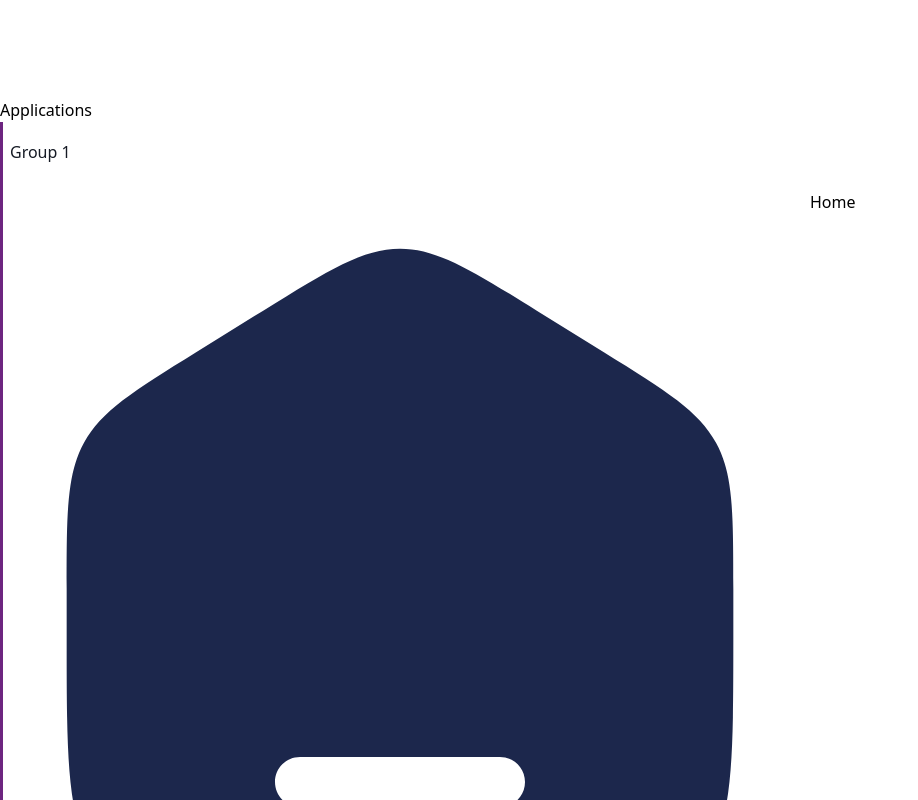
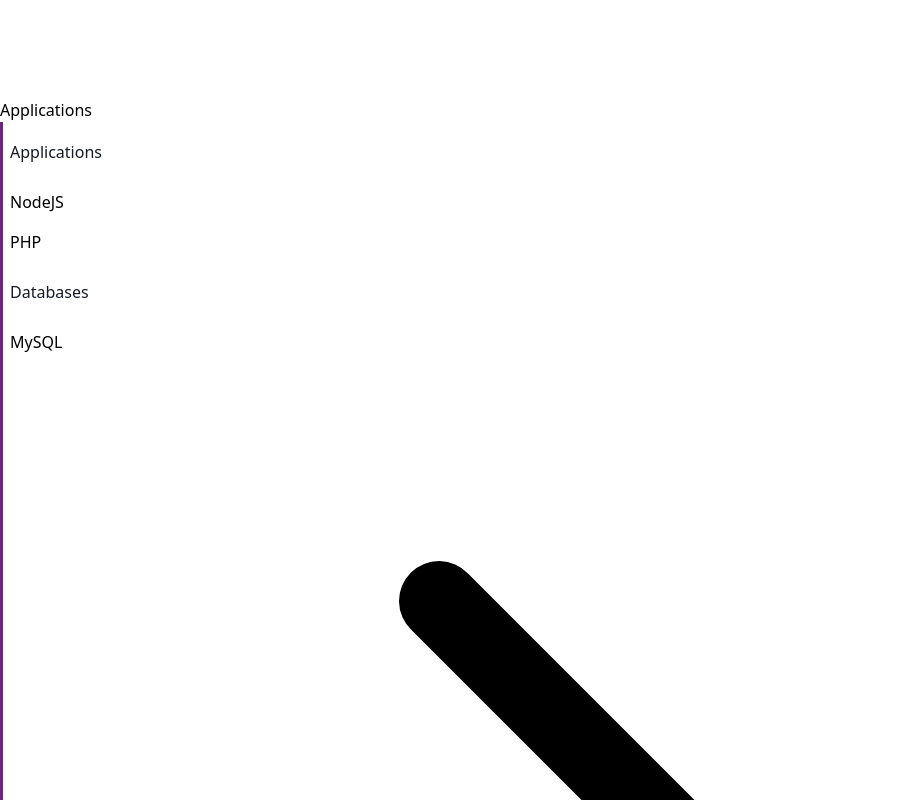
Before and after one commit to jstune/jstune, a Vue app: page / in a window 1280 px wide. Shown: the part 300-1100 px from the top of the page, without its empty margins (0-918 px from the left). Built offline with nearby package versions, Linux system fonts and the light colour scheme.

Commit message:
Stored by Vue Play

```diff
--- a/src/router/menu-sidebar.js
+++ b/src/router/menu-sidebar.js
@@ -5,65 +5,37 @@
 }))
 
 export default [{
-        label: 'Group 1'
+        label: 'Applications'
     },
     {
-        label: 'Home',
+        label: 'NodeJS',
         route: '/',
-        icon
     },
     {
-        label: 'Docs',
-        route: '/documentation'
+        label: 'PHP',
+        route: '/php',
     },
     {
-        label: 'More',
-        children: [{
-                label: 'Group A',
-            },
-            {
-                label: 'Videos',
-                route: '/videos',
-            },
-            {
-                label: 'Group B',
-            },
-            {
-                label: 'Products',
-                route: '/products',
-            },
-            {
-                label: 'Categories',
-                route: '/categories',
-            },
-            {
-                label: '404 Not Found',
-                route: '/hello-world',
-            }
-        ]
+        label: 'Databases',
     },
     {
-        label: 'Group 2',
-    },
-    {
-        label: `External URL's`,
+        label: `MySQL`,
         children: [{
-            label: 'vueplay.com',
-            route: 'https://vueplay.com',
-            external: true
+            label: 'DB 1',
+            route: '/db1'
         }, {
-            label: `More`,
-            children: [{
-                    label: 'vuejs.org',
-                    route: 'https://vuejs.org',
-                    external: true
-                },
-
-            ]
+            label: 'DB 2',
+            route: '/db2'
         }]
     },
     {
-        label: 'Contact',
-        route: '/contact'
+        label: `MongoDB`,
+        children: [{
+            label: 'DB 3',
+            route: '/db3'
+        }, {
+            label: 'DB 4',
+            route: '/db4'
+        }]
     },
 ]
```
